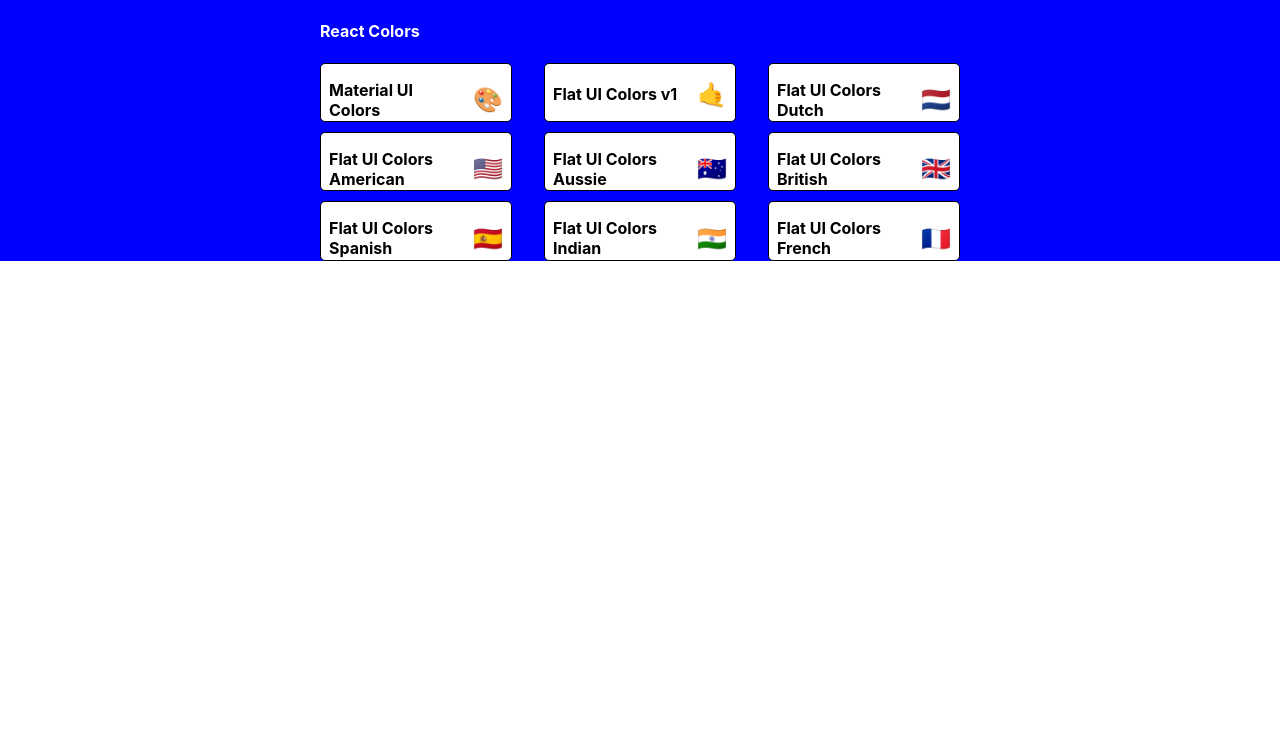
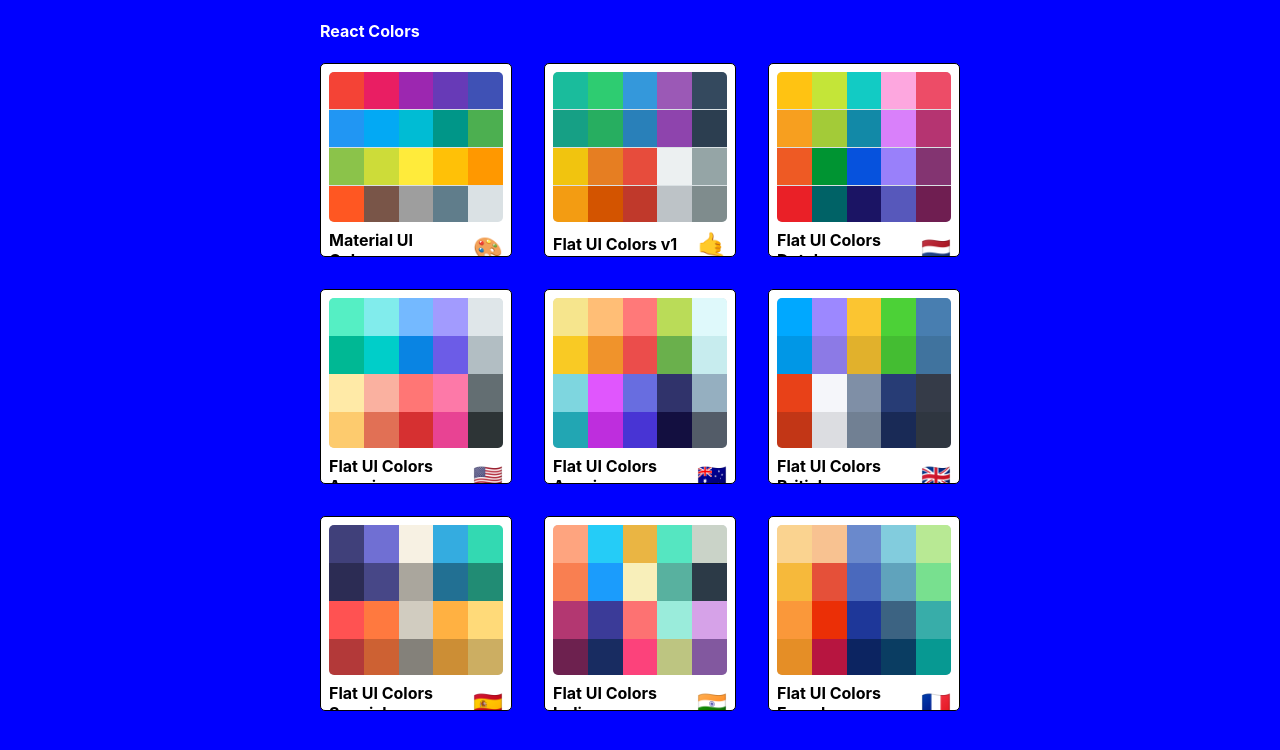
Before and after one commit to vonds/React-Projects, a React (Create React App) app in the folder react-color/: page / in a window 1280 px wide. Shown: the top 750 px of the page. Built offline with nearby package versions, Linux system fonts and the light colour scheme.

Commit message:
finished styling MiniPalette

```diff
--- a/react-color/src/MiniPalette.js
+++ b/react-color/src/MiniPalette.js
@@ -14,7 +14,11 @@
         }
     },
     colors: {
-        backgroundColor: 'grey'
+        backgroundColor: '#dae1e4',
+        height: '150px',
+        width: '100%',
+        borderRadius: '5px',
+        overflow: 'hidden'
     },
     title: {
         display: 'flex',
@@ -29,16 +33,30 @@
     emoji: {
         marginLeft: '0.5rem',
         fontSize: '1.5rem'
+    },
+    miniColor: {
+        height: '25%',
+        width: '20%',
+        display: 'inline-block',
+        margin: '0 auto',
+        position: 'relative',
+        marginBottom: ' -3.5px'
     }
 }
 
 function MiniPalette(props) {
-    const { classes, paletteName, emoji } = props
-    console.log(classes)
+    const { classes, paletteName, emoji, colors } = props
+    const miniColorBoxes = colors.map(color => (
+        <div
+        className={classes.miniColor}
+        style={{backgroundColor: color.color}}
+        key={color.name}
+        ></div>
+    ))
     return (
         <section className={classes.root}>
             <section className={classes.colors}>
-
+                {miniColorBoxes}
             </section>
             <h5 className={classes.title}>
                 {paletteName} <span className={classes.emoji}>{emoji}</span>
--- a/react-color/src/PaletteList.js
+++ b/react-color/src/PaletteList.js
@@ -6,7 +6,7 @@
 const styles = {
     root: {
         backgroundColor: 'blue',
-        height: '100%',
+        height: '100vh',
         display: 'flex',
         alignItems: 'flex-start',
         justifyContent: 'center'
```
